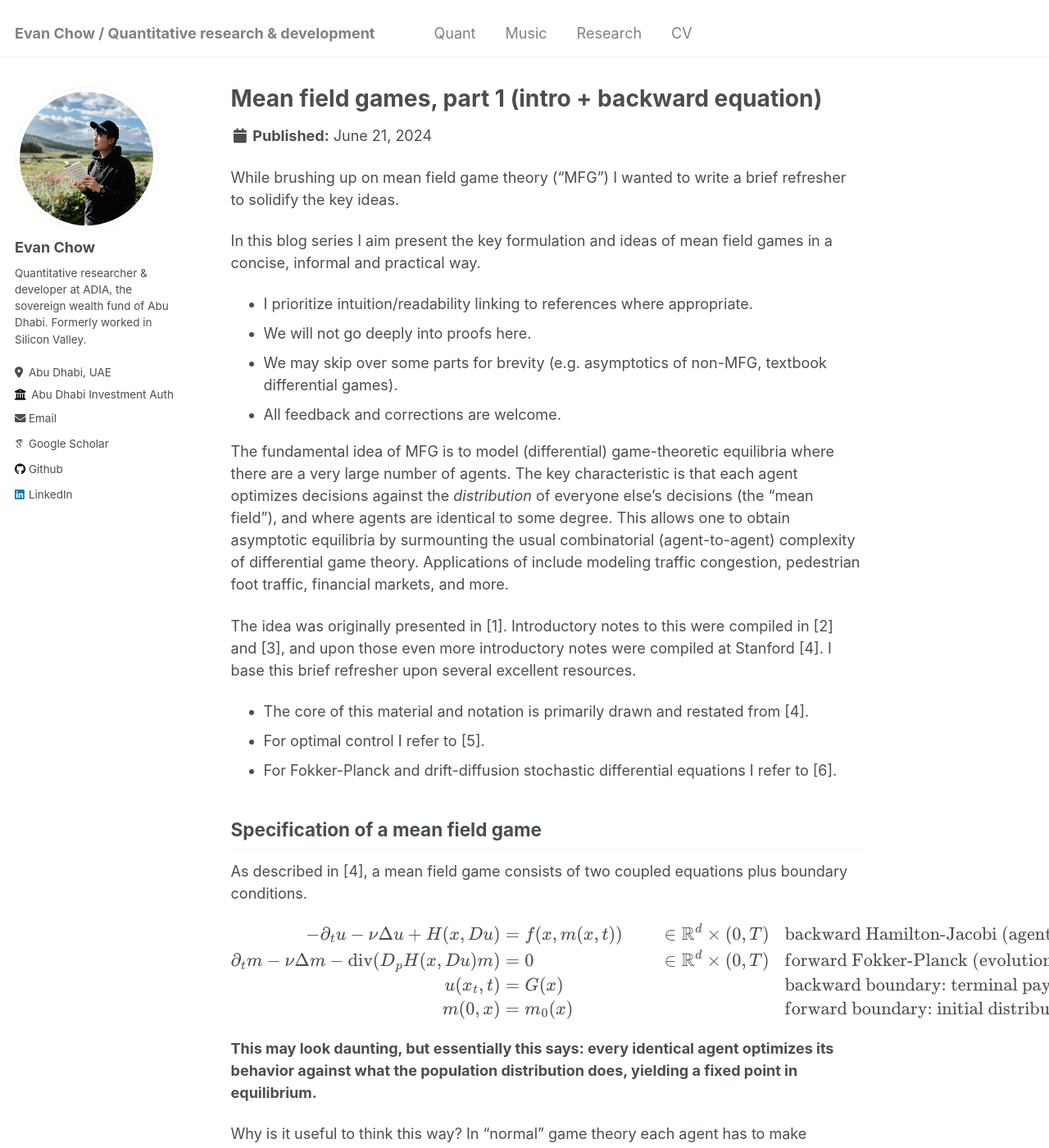
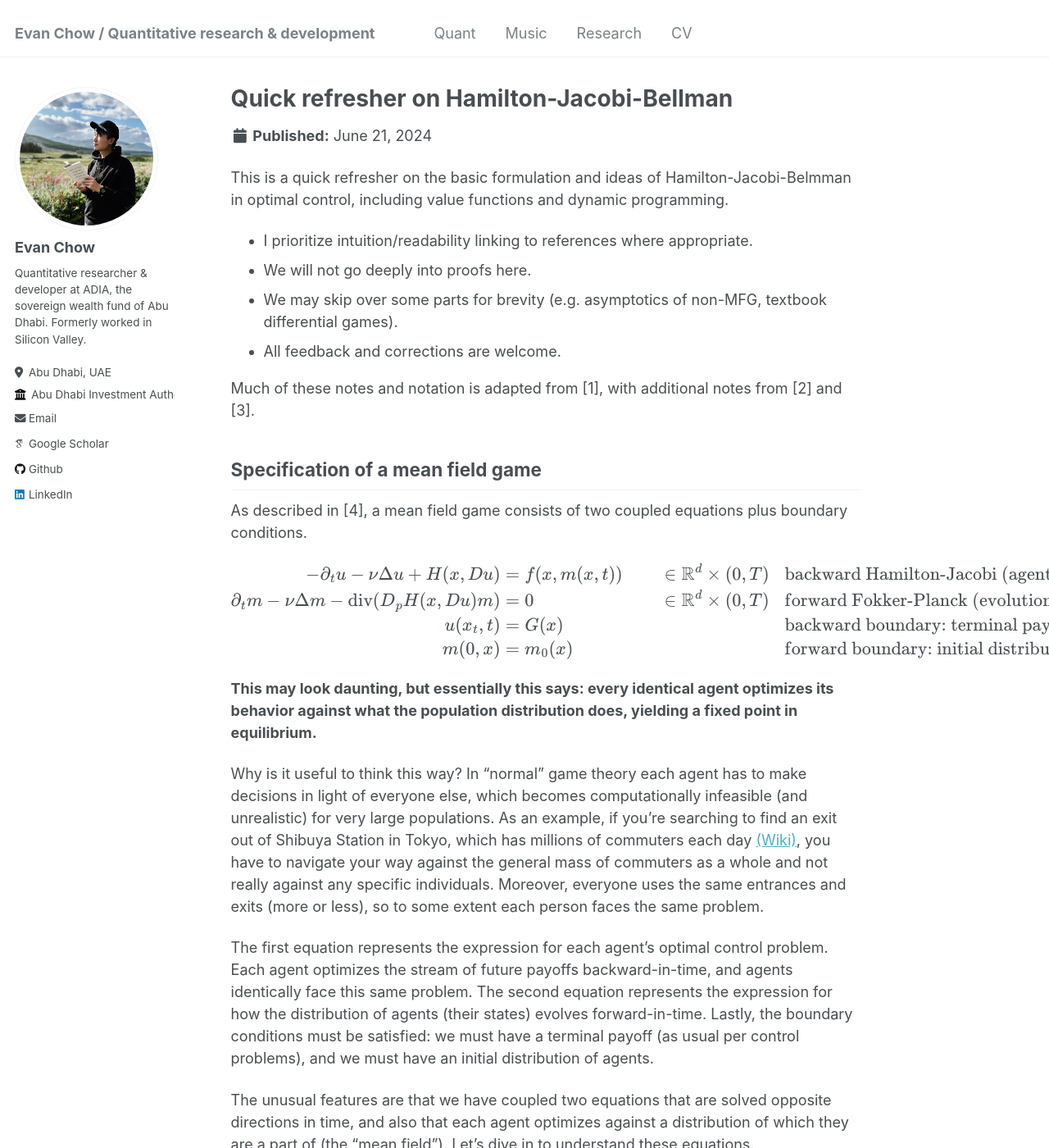
Before and after one commit to evnchw/evnchw.github.io, a Jekyll site: the page built from _quant/refresher_hjb.md, in a window 1280 px wide and 1400 px high. Shown: the whole window at 82% size. Built offline with Jekyll 4.4.1, drawn with Linux system fonts in a browser that asks for light colours; some web fonts are replaced; some of the changed text lies outside the part shown.

Commit message:
Quick commit.

```diff
--- a/_quant/mfg_part_1.md
+++ b/_quant/refresher_hjb.md
@@ -1,27 +1,19 @@
 ---
-title: "Mean field games, part 1 (intro + backward equation)"
+title: "Quick refresher on Hamilton-Jacobi-Bellman"
 collection: quant
 type: "Post"
-permalink: /quant/mfg_part_1
+permalink: /quant/refresher_hjb
 date: 2024-06-21
 ---
 
-While brushing up on mean field game theory ("MFG") I wanted to write a brief refresher to solidify the key ideas.
-
-In this blog series I aim present the key formulation and ideas of mean field games in a concise, informal and practical way.
+This is a quick refresher on the basic formulation and ideas of Hamilton-Jacobi-Belmman in optimal control, including value functions and dynamic programming.
 
 - I prioritize intuition/readability linking to references where appropriate.
 - We will not go deeply into proofs here.
 - We may skip over some parts for brevity (e.g. asymptotics of non-MFG, textbook differential games).
 - All feedback and corrections are welcome.
 
-The fundamental idea of MFG is to model (differential) game-theoretic equilibria where there are a very large number of agents. The key characteristic is that each agent optimizes decisions against the *distribution* of everyone else's decisions (the "mean field"), and where agents are identical to some degree. This allows one to obtain asymptotic equilibria by surmounting the usual combinatorial (agent-to-agent) complexity of differential game theory. Applications of include modeling traffic congestion, pedestrian foot traffic, financial markets, and more.
-
-The idea was originally presented in [1]. Introductory notes to this were compiled in [2] and [3], and upon those even more introductory notes were compiled at Stanford [4]. I base this brief refresher upon several excellent resources.
-
-- The core of this material and notation is primarily drawn and restated from [4].
-- For optimal control I refer to [5].
-- For Fokker-Planck and drift-diffusion stochastic differential equations I refer to [6].
+Much of these notes and notation is adapted from [1], with additional notes from [2] and [3].
 
 ## Specification of a mean field game
 
@@ -198,14 +190,8 @@
 
 ## References
 
-[1] Lasry, Jean-Michel, and Pierre-Louis Lions. "Mean field games." Japanese journal of mathematics 2.1 (2007): 229-260.
+[1] https://math.stanford.edu/~ryzhik/STANFORD/MEAN-FIELD-GAMES/notes-mean-field.pdf
 
-[2] Cardaliaguet, Pierre. Notes on mean field games. Technical report, 2010.
+[2] QING, YUTONG. "INTRODUCTION TO THE OPTIMAL CONTROL THEORY AND SOME APPLICATIONS." (2019).
 
-[3] Achdou, Yves, et al. "An introduction to mean field game theory." Mean Field Games: Cetraro, Italy 2019 (2020): 1-158.
-
-[4] https://math.stanford.edu/~ryzhik/STANFORD/MEAN-FIELD-GAMES/notes-mean-field.pdf
-
-[5] QING, YUTONG. "INTRODUCTION TO THE OPTIMAL CONTROL THEORY AND SOME APPLICATIONS." (2019).
-
-[6] https://math.nyu.edu/~goodman/teaching/StochCalc2011/SDE.pdf
+[3] https://math.nyu.edu/~goodman/teaching/StochCalc2011/SDE.pdf
```
